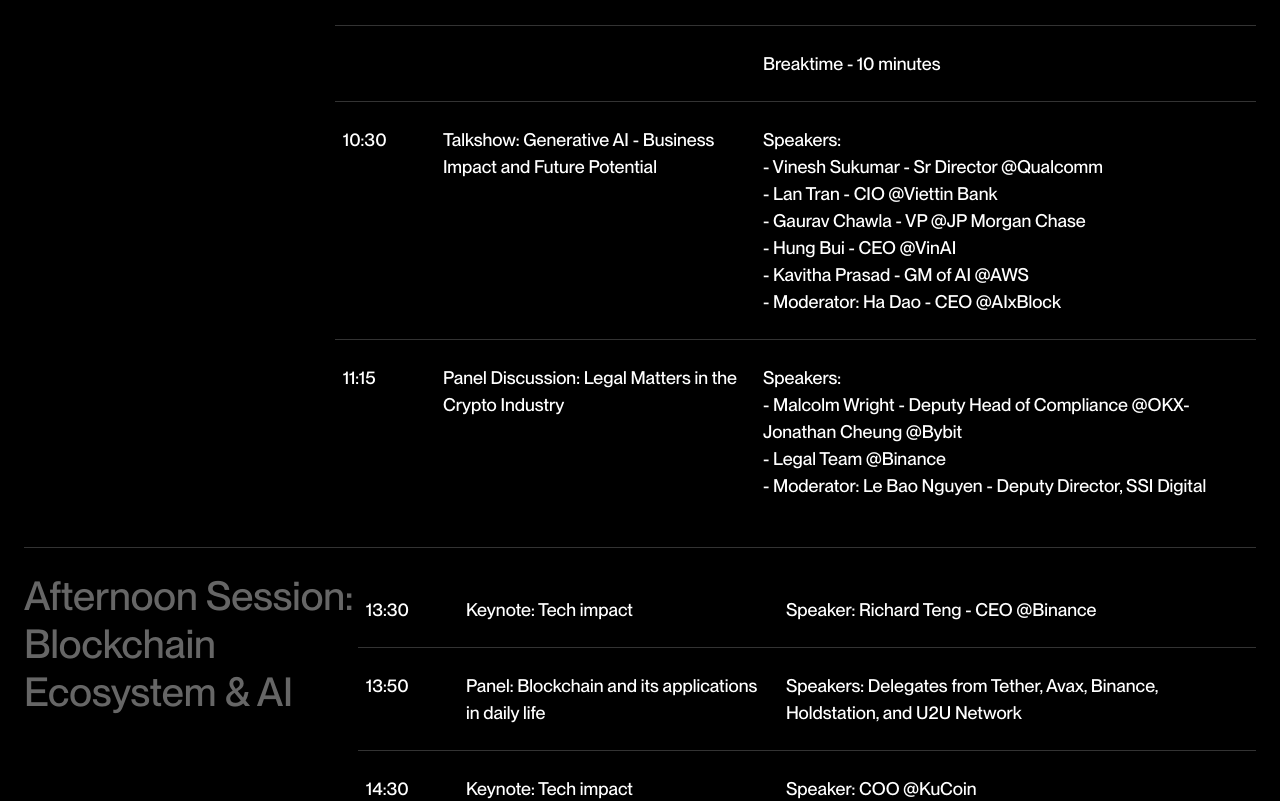
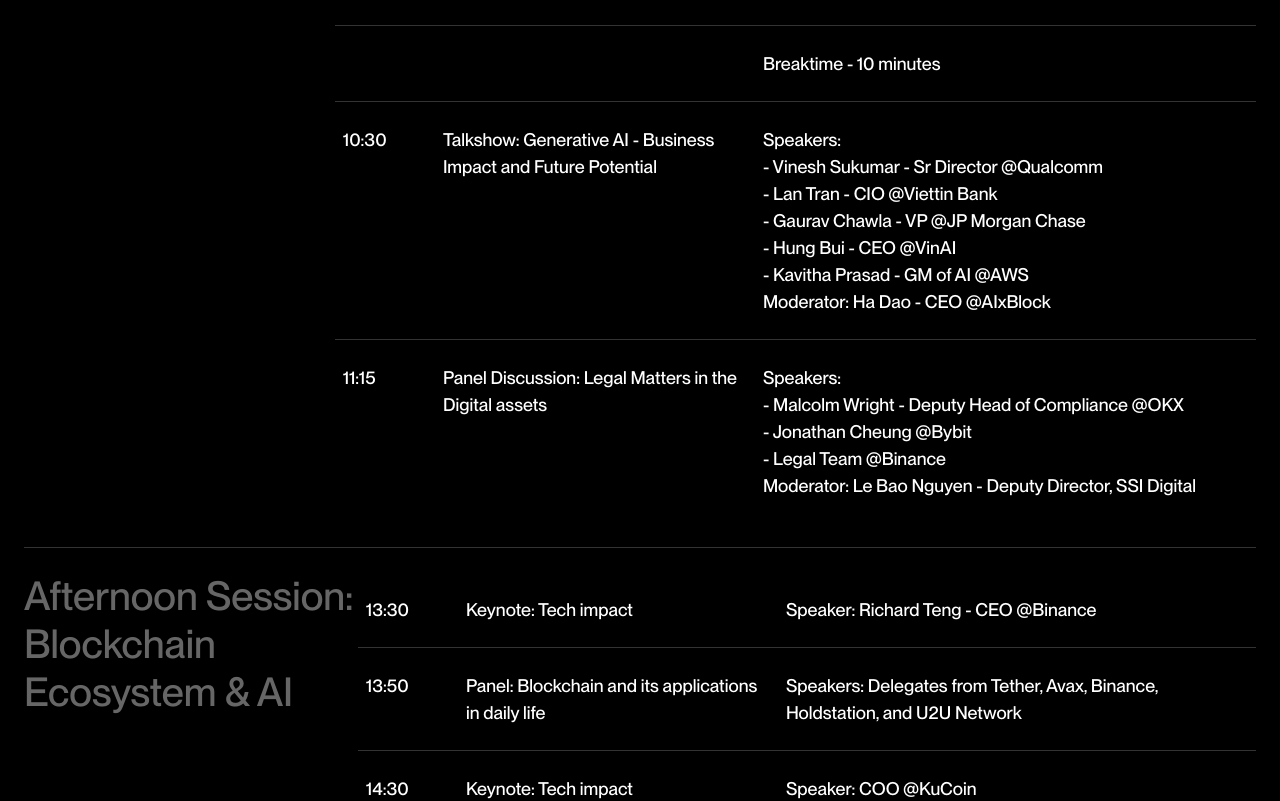
Before and after one commit to unicornultrafoundation/vtis-website, a Next.js app: page /agenda in a window 1280 px wide. Shown: the part 907-1708 px from the top of the page. Built offline with nearby package versions, Linux system fonts and the light colour scheme.

Commit message:
[UPDATE] handle agenda page

```diff
--- a/src/components/Pages/Agenda/AfternoonSection.tsx
+++ b/src/components/Pages/Agenda/AfternoonSection.tsx
@@ -61,7 +61,7 @@
         "- Tuan Cao - CEO @Genetica  \n" +
         "- Binh Tran @AVV  \n" +
         "- Prof. Fabio - Director of AI Labs @Oxford Brookes, Oxford University \n" +
-        "- Moderator: Ha Dao - CEO @AIxBlock\n",
+        "Moderator: Ha Dao - CEO @AIxBlock\n",
     },
     {
       title: "Panel: Vietnam Blockchain Startups",
@@ -134,13 +134,16 @@
             }
             onMouseLeave={() => setHoveredImageAfternoon(null)}
           >
-            <div className="flex tablet:group-hover:bg-white tablet:group-hover:text-black py-6 px-2 fullscreen:py-[64px]  text-[18px] fullscreen:text-[48px] font-neueMed">
+            <div
+                className="flex tablet:group-hover:bg-white tablet:group-hover:text-black py-6 px-2 fullscreen:py-[64px]  text-[18px] fullscreen:text-[48px] font-neueMed">
               <div className=" w-full tablet:max-w-[100px] fullscreen:max-w-[941px] max-w-[90px] ">
                 <p>{speaker.time}</p>
               </div>
               <p className="hidden tablet:flex w-full tablet:max-w-[300px] fullscreen:max-w-[400px]">
                 {speaker.title}
               </p>
+              <div className='flex flex-col gap-2 '>
+                <p className='flex tablet:hidden'>{speaker.title}</p>
                 <p
                     className="tablet:pl-5 w-full"
                     dangerouslySetInnerHTML={{
@@ -148,8 +151,9 @@
                     }}
                 />
               </div>
+            </div>
             {index !== listData.length - 1 && (
-              <hr className="w-full h-[1px] border-[#333]" />
+                <hr className="w-full h-[1px] border-[#333]"/>
             )}
           </div>
         ))}
--- a/src/components/Pages/Agenda/MorningSection.tsx
+++ b/src/components/Pages/Agenda/MorningSection.tsx
@@ -57,17 +57,17 @@
           "- Gaurav Chawla - VP @JP Morgan Chase \n" +
           "- Hung Bui - CEO @VinAI \n" +
           "- Kavitha Prasad - GM of AI @AWS\n" +
-          "- Moderator: Ha Dao - CEO @AIxBlock\n",
+          "Moderator: Ha Dao - CEO @AIxBlock\n",
     },
     {
-      title: "Panel Discussion: Legal Matters in the Crypto Industry\n",
+      title: "Panel Discussion: Legal Matters in the Digital assets",
       time: "11:15",
       description:
           " Speakers:\n" +
-          "- Malcolm Wright - Deputy Head of Compliance @OKX" +
+          "- Malcolm Wright - Deputy Head of Compliance @OKX\n" +
           "- Jonathan Cheung @Bybit \n" +
           "- Legal Team @Binance\n" +
-          "- Moderator: Le Bao Nguyen - Deputy Director, SSI Digital\n"
+          "Moderator: Le Bao Nguyen - Deputy Director, SSI Digital\n"
     },
   ];
 
```
Lines whose indentation alone changed are shown as unchanged.
